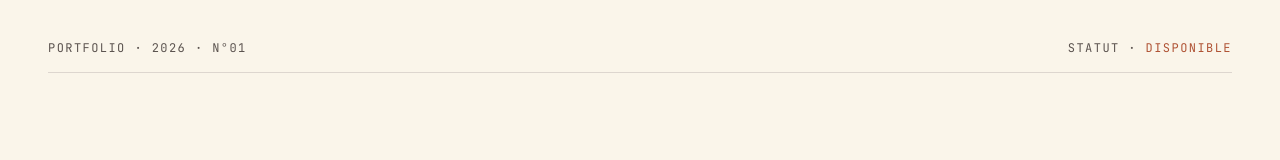
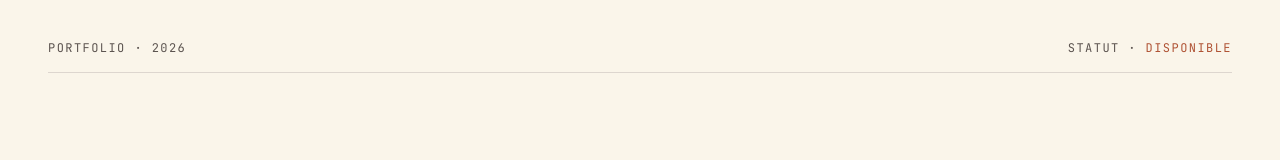
Before and after one commit to arthurreynet/Portfolio, a Next.js app: page / in a window 1280 px wide. Shown: the top 160 px of the page. Built offline with nearby package versions, Linux system fonts and the light colour scheme; no server answers.

Commit message:
fix(hero): retire le N°01 du header (numéro d'édition sans signification concrète) (#17)

```diff
--- a/src/components/Hero.tsx
+++ b/src/components/Hero.tsx
@@ -31,7 +31,7 @@ export function Hero() {
         {...rise(0.05)}
         className="flex items-center justify-between border-b border-rule pb-4 font-mono text-[11px] uppercase tracking-[0.12em] md:text-xs"
       >
-        <span className="text-ink-mute">Portfolio · 2026 · N°01</span>
+        <span className="text-ink-mute">Portfolio · 2026</span>
         <span className="text-ink-mute">
           Statut · <span className="text-accent">Disponible</span>
         </span>
```
